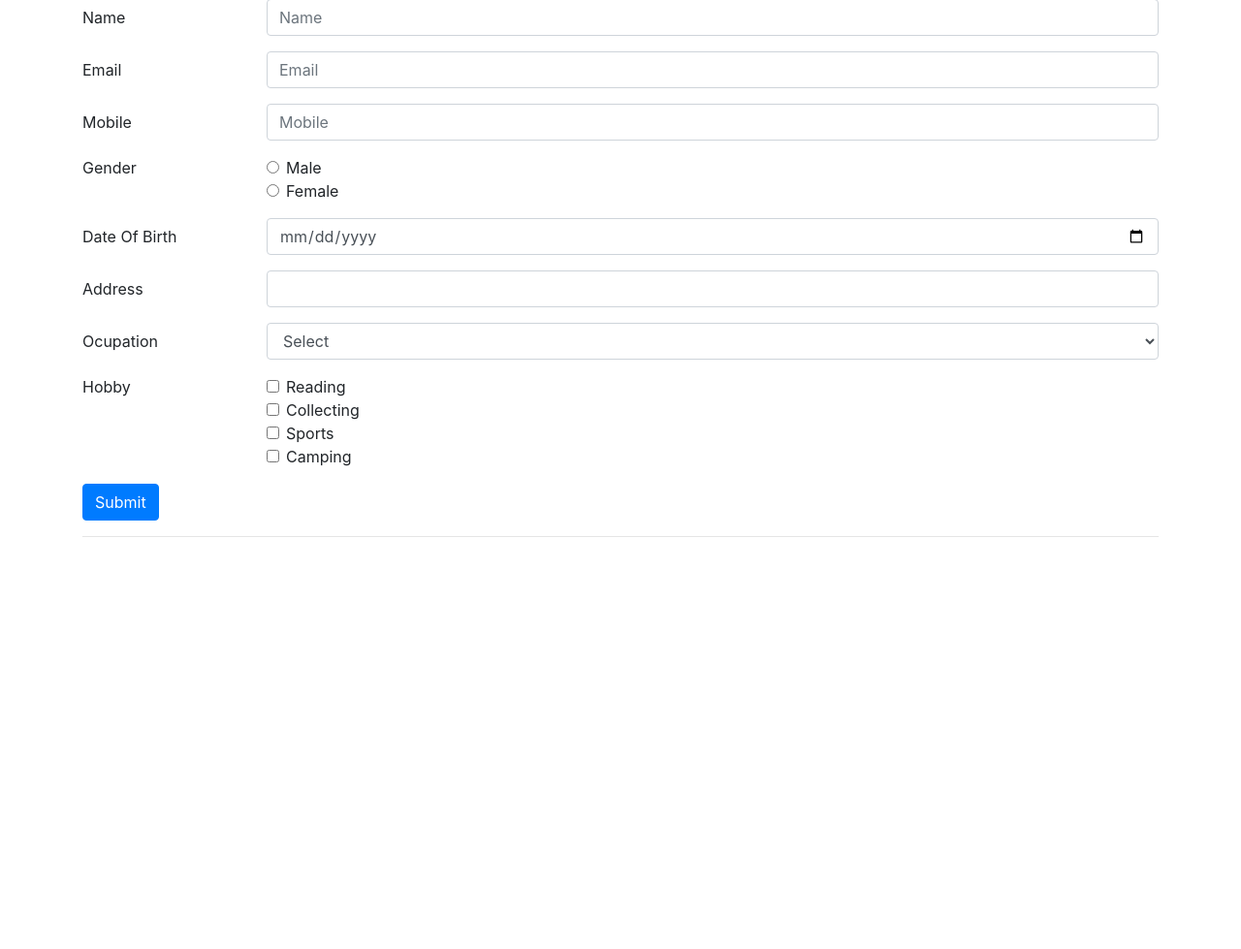
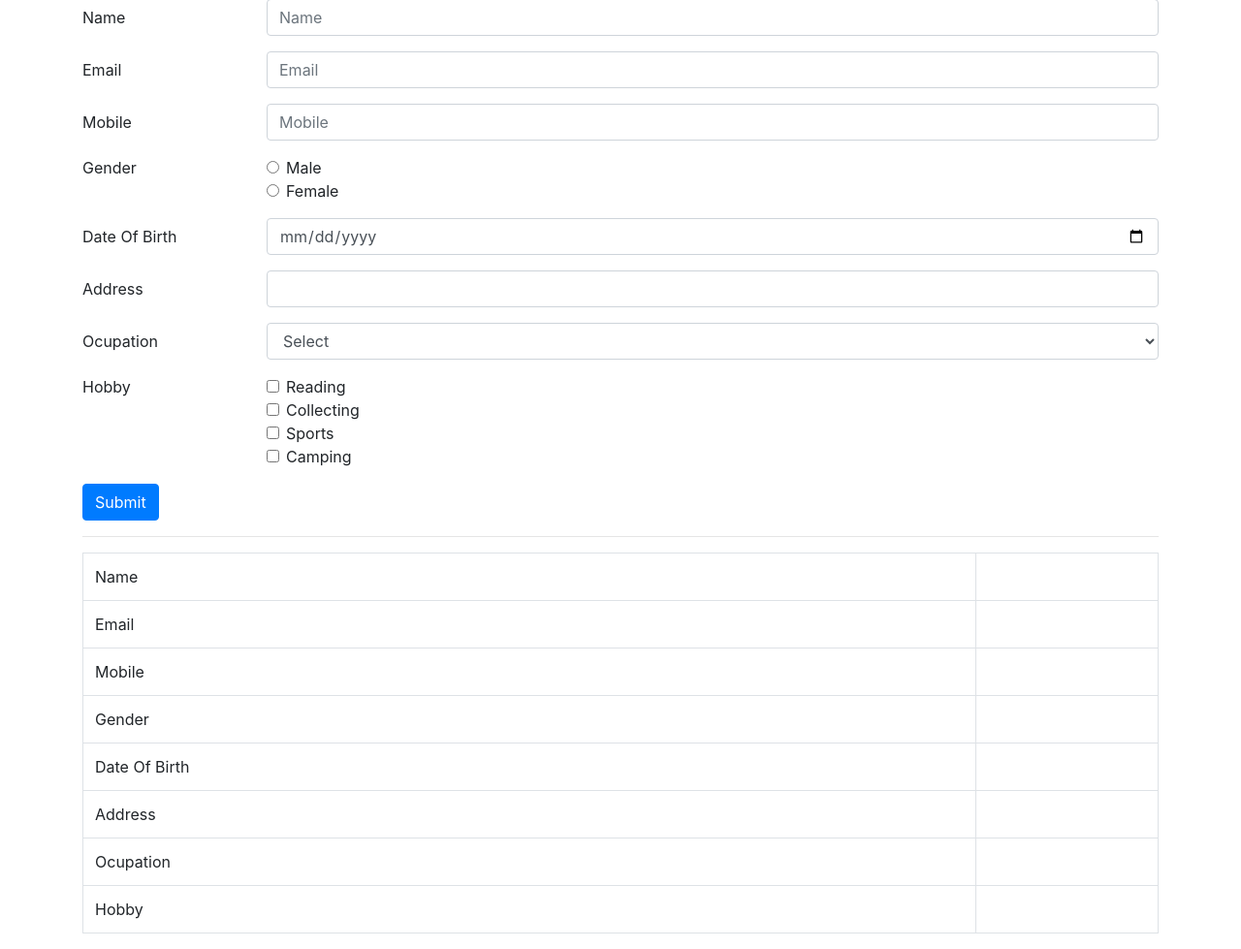
Before and after one commit to pixeltk623/PHP_Laravel_03030, a PHP site: page /Parth/form.php in a window 1280 px wide. Shown: the part 106-1085 px from the top of the page at 97% size. Before the commit the page ends 800 px from the top, so only its background shows below. Run offline with PHP 8.4, Linux system fonts and the light colour scheme.

Commit message:
Update form.php

```diff
--- a/Parth/form.php
+++ b/Parth/form.php
@@ -1,63 +1,49 @@
 <?php
-
-    $i=0;
-    $output=0;
 
     if (isset($_POST['submit'])) {
 
-        if($_POST['name']=='') {
+        $name = $_POST['name'];
+        $email = $_POST['email'];
+        $mobile = $_POST['mobile'];
+        $dob = $_POST['date'];
+        $address = $_POST['address'];
+        $ocupation = $_POST['ocupation'];
+
+
+        if($name=='') {
             $err1 = "Name Can Not be blank.";
         }
-        elseif($_POST['email']=='') {
+
+        if($email=='') {
             $err2 = "Email Can Not be blank.";
         }
-        elseif($_POST['mobile']=='') {
+
+        if($mobile=='') {
             $err3 = "Mobile Can Not be blank.";
         }
-        elseif (isset($_POST['gender'])) {
-            if($_POST['gender']=='') {
-                $err4 = "Gender must be selected.";
-            }else {
-                $output=1;
-            }
+
+        if (!isset($_POST['gender'])) {
+            $err4 = "Gender must be selected.";
+        }else {
+            $gender = $_POST['gender'];
         }
-        elseif($_POST['date']=='') {
+
+        if($dob=='') {
             $err5 = "Date must be selected.";
         }
-        elseif($_POST['address']=='') {
+
+        if($address=='') {
             $err6 = "Address Can Not be blank.";
         }
-        elseif($_POST['ocupation']=='') {
+
+        if($ocupation=='') {
             $err7 = "Ocupation must be selected.";
         }
-        elseif (isset($_POST['hobby'])) {
-            if($_POST['hobby']=='') {
-                $err8 = "Please select atleast one Hobby";
-            }else {
-                $output=1;
-            }
-        }
-        else {
-            $output=1;
-        }
 
-
-        if($output==1) {
-
-            $formdata =array();
-
-            $formdata[$i] =array(
-                "name" => $_POST['name'],
-                "email" => $_POST['email'],
-                "mobile" => $_POST['mobile'],
-                "gender" => $_POST['gender'],
-                "dob" => $_POST['date'],
-                "address" => $_POST['address'],
-                "ocupation" => $_POST['ocupation'],
-                "hobby" => $_POST['hobby']
-            );
-
-            $i++;
+        if (!isset($_POST['hobby'])) {
+            $err8 = "Please select atleast one Hobby";
+        }else {
+            $hobby = $_POST['hobby'];
         }
 
     }
@@ -235,13 +221,58 @@
         </form>
         <hr>
         <div>
-
-                <?php if (isset($formdata)) {
-                    echo "<pre>";
-                    print_r($formdata);
-                }
-
-                ?>
+            <table class="table caption-top table-bordered border-primary">
+            <tr>
+                <td>Name</td>
+                <td><?php if(isset($name)){
+                    echo $name;
+                } ?></td>
+            </tr>
+            <tr>
+                <td>Email</td>
+                <td><?php if(isset($email)){
+                    echo $email;
+                } ?></td>
+            </tr>
+            <tr>
+                <td>Mobile</td>
+                <td><?php if(isset($mobile)){
+                    echo $mobile;
+                } ?></td>
+            </tr>
+            <tr>
+                <td>Gender</td>
+                <td><?php if(isset($gender)){
+                    echo $gender;
+                } ?></td>
+            </tr>
+            <tr>
+                <td>Date Of Birth</td>
+                <td><?php if(isset($dob)){
+                    echo $dob;
+                } ?></td>
+            </tr>
+            <tr>
+                <td>Address</td>
+                <td><?php if(isset($address)){
+                    echo $address;
+                } ?></td>
+            </tr>
+            <tr>
+                <td>Ocupation</td>
+                <td><?php if(isset($ocupation)){
+                    echo $ocupation;
+                } ?></td>
+            </tr>
+            <tr>
+                <td>Hobby</td>
+                <td><?php if(isset($hobby)){
+                    foreach ($hobby as $key => $value) {
+                        echo $value."  ";
+                    }
+                } ?></td>
+            </tr>
+        </table>
         </div>
 
 
```
